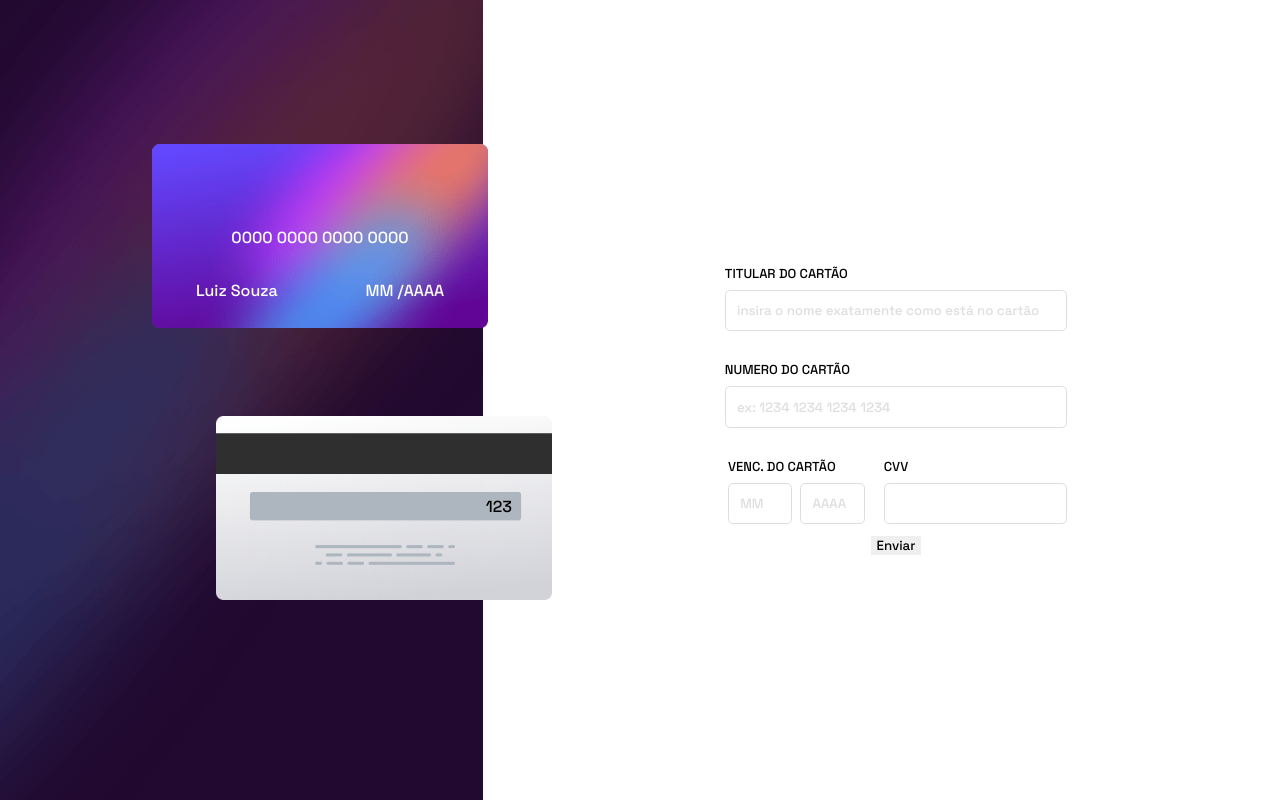
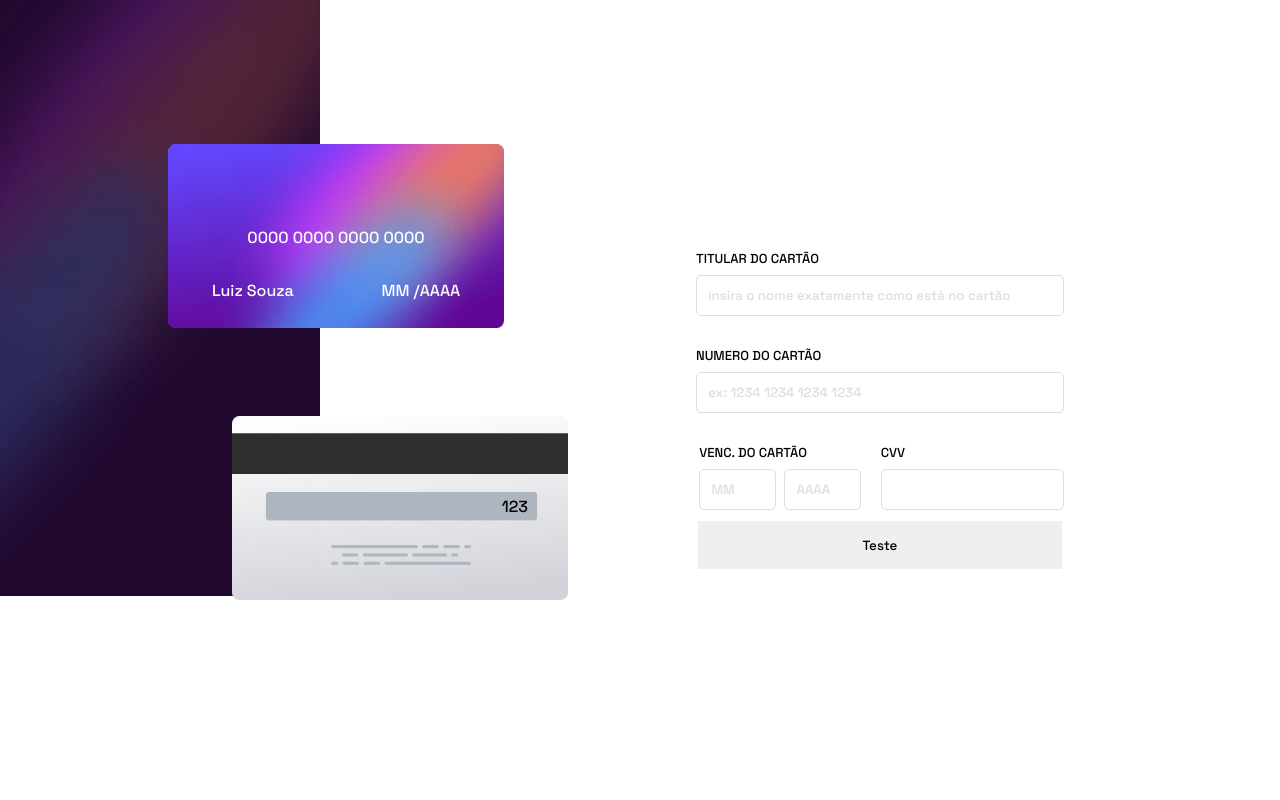
Before and after one commit to lzmarangoni/formulario_interativo_de_pgto, a React (Create React App) app: page / in a window 1280 px wide. Built offline with nearby package versions, Linux system fonts and the light colour scheme.

Commit message:
Ajuste no background deixando mais fiel ao layout apresentado no projeto

```diff
--- a/src/App.css
+++ b/src/App.css
@@ -3,11 +3,12 @@
 .App {
   background-image: url(../public/images/bg-main-desktop.png);
   background-repeat: no-repeat;
+  background-size: 20rem;
   height: 100vh;
   text-align: center;
   display: flex;
   justify-content: center;
-  width: 100vw;
+
 }
 
 
@@ -17,6 +18,9 @@
   align-items: center;
   justify-content: center;
   width: 40%;
+  padding: 5rem 0 ;
+  box-sizing: border-box;
+
 }
 
 
@@ -26,7 +30,7 @@
   flex-direction: column;
   align-items: center;
   justify-content: center;
-  width: 40%
+  width: 30rem
 }
 
 
@@ -49,6 +53,10 @@
     height: 18rem;
     position: relative;
     margin-bottom: 1rem;
+    padding: 0 ;
+
+
+
   }
 
 }
--- /dev/null
+++ b/src/components/Button/Button.css
@@ -0,0 +1,5 @@
+.buttonCustom{
+    width: 95%;
+    height: 3rem;
+
+}
--- /dev/null
+++ b/src/components/Button/index.js
@@ -0,0 +1,8 @@
+import React from 'react'
+import './Button.css'
+
+export default function Button({ label }) {
+  return (
+   <button className='buttonCustom'>{label}</button>
+  )
+}
--- a/src/components/CardBack/CardBack.css
+++ b/src/components/CardBack/CardBack.css
@@ -5,6 +5,7 @@
     width:21rem;
     height: 15rem;
     position: relative;
+
 
 }
 
--- a/src/components/FormDetails/FormDetails.css
+++ b/src/components/FormDetails/FormDetails.css
@@ -3,8 +3,8 @@
     flex-direction: column;
     justify-content: center;
     align-items: center;
-    width: 70%;
-
+    width: 80%;
+    margin-right: 2rem;
 }
 
 
@@ -17,6 +17,7 @@
 @media screen and (max-width:415px){
     .formDetails {
         display: block;
-        width: auto
+        width: auto;
+        margin-right: 0;
     }
 }
--- a/src/components/FormDetails/index.js
+++ b/src/components/FormDetails/index.js
@@ -1,4 +1,5 @@
 
+import Button from '../Button'
 import DoubleInput from '../DoubleInput'
 import InputForm from '../InputForm'
 import './FormDetails.css'
@@ -14,7 +15,7 @@ const FormDetails = (props)=>{
             <DoubleInput captureMonth={props.captureMonth} captureYear={props.captureYear}/>
             <InputForm captureValue={props.captureCvv} label='cvv'/>
             </div>
-            <button>Enviar</button>
+            <Button label="Teste"/>
 
         </form>
     )
```
